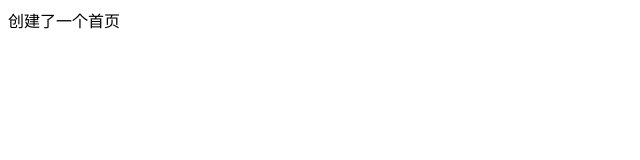
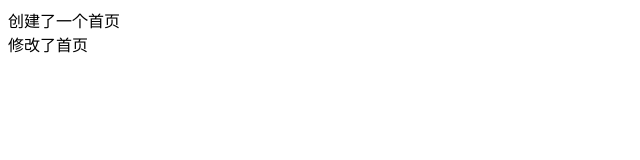
Before and after one commit to Jiaweigit/ssh, a plain HTML site: page index.html in a window 1280 px wide. Shown: the whole page, without its empty margins (0-640 px from the left). Drawn offline with Linux system fonts and the light colour scheme.

Commit message:
修改了index.html

```diff
--- a/index.html
+++ b/index.html
@@ -6,5 +6,6 @@
 </head>
 <body>
 	<div>创建了一个首页</div>
+	<div>修改了首页</div>
 </body>
 </html>
```
